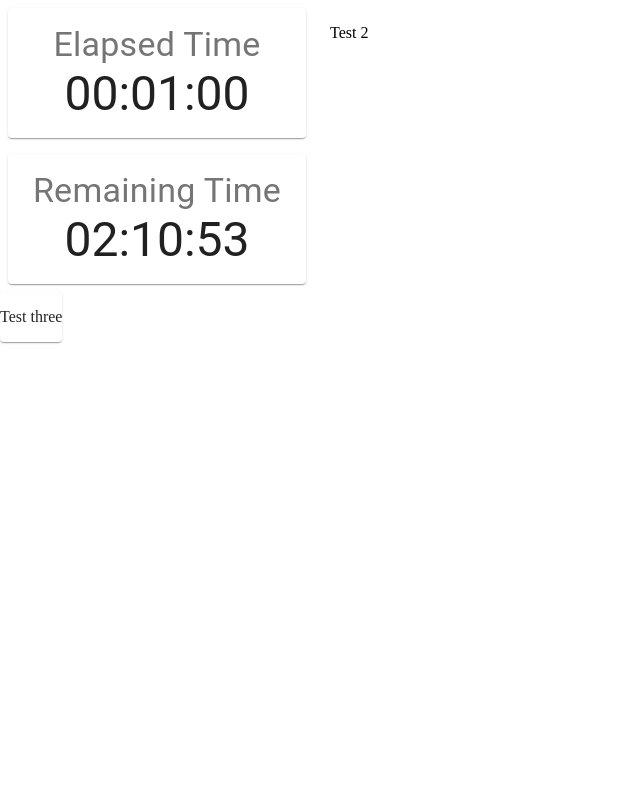
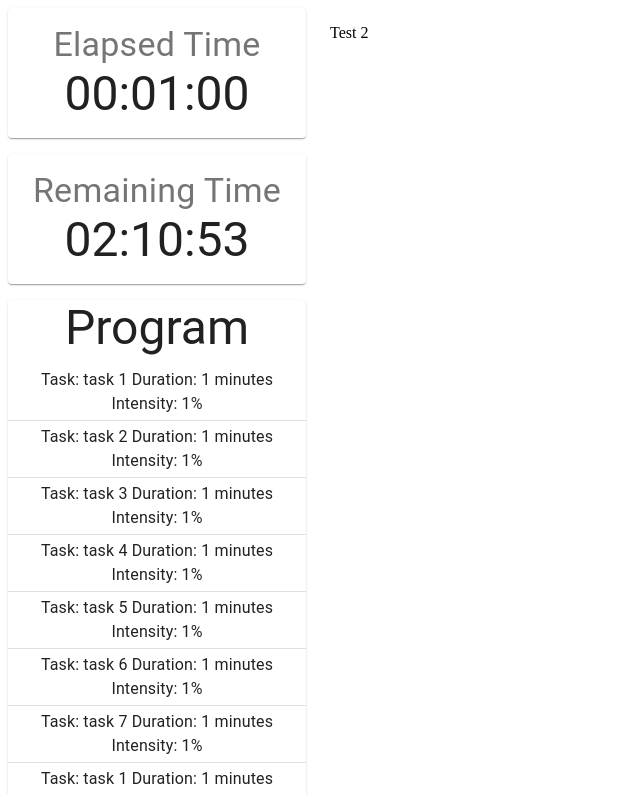
Before and after one commit to chrisco210/interval, a React (Create React App) app: page / in a window 1280 px wide. Shown: the top 794 px of the page, without its empty margins (0-640 px from the left). Built offline with nearby package versions, Linux system fonts and the light colour scheme.

Commit message:
Add sidebar

```diff
--- a/src/setupscreen/programselector/TaskItem.js
+++ b/src/setupscreen/programselector/TaskItem.js
@@ -2,6 +2,13 @@ import ListItemText from '@material-ui/core/ListItemText';
 
 export default function TaskItem(props) {
   return (
-      <ListItemText primary={`Task: ${props.task} Duration: ${props.duration} minutes Intensity: ${props.intensity}%`} />
+      <ListItemText
+        className={props.textClasses}
+        primary={
+        <span>
+          Task: {props.task} Duration: {props.duration}{' '}
+          minutes Intensity: {props.intensity}%
+        </span>
+      }/>
   );
 }
--- a/src/workoutscreen/ClockDisplay.js
+++ b/src/workoutscreen/ClockDisplay.js
@@ -15,6 +15,8 @@ const useStyles = makeStyles((theme) => ({
     color: theme.palette.text.secondary,
   }
 }));
+
+
 
 export default function ClockDisplay(props) {
   const classes = useStyles();
--- a/src/workoutscreen/WorkoutSidebar.js
+++ b/src/workoutscreen/WorkoutSidebar.js
@@ -3,13 +3,28 @@ import Grid from '@material-ui/core/Grid';
 import Paper from '@material-ui/core/Paper';
 import { makeStyles } from '@material-ui/core/styles';
 import ClockDisplay from './ClockDisplay'
+import { Divider, List, Typography } from '@material-ui/core';
+import TaskItem from '../setupscreen/programselector/TaskItem'
 
 const useStyles = makeStyles((theme) => ({
   fullHeight: {
     height: '100%',
-    maxHeight: '100%'
+    maxHeight: '100%',
+  },
+  itemtext: {
+    textAlign: 'center'
+  },
+  secondaryBg: {
+    backgroundColor: theme.palette.secondary,
+    color: theme.palette.secondary
+  },
+  scroll: {
+    position: 'relative',
+    overflow: 'auto',
   }
 }))
+
+
 
 export default function WorkoutSidebar(props) {
   const classes = useStyles();
@@ -23,10 +38,25 @@ export default function WorkoutSidebar(props) {
         <Grid item xs={12}>
           <ClockDisplay title="Remaining Time" elapsed={7853} />
         </Grid>
-
-        <Paper>
-          <p>Test three</p>
-        </Paper>
+        <Grid item xs={12}>
+          <Paper>
+            <Typography variant="h3" className={classes.itemtext}>
+            Program
+            </Typography>
+            <List component="nav" className={classes.scroll}>
+              {props.program.map((elt, index) => (
+                <div>
+                  <TaskItem
+                  textClasses={classes.itemtext}
+                  task={elt.task}
+                  duration={elt.duration}
+                  intensity={elt.intensity}/>
+                  <Divider />
+                </div>
+              ))}
+            </List>
+          </Paper>
+        </Grid>
       </Grid>
 
     </div>
--- a/src/workoutscreen/WorkoutView.js
+++ b/src/workoutscreen/WorkoutView.js
@@ -1,6 +1,31 @@
 import React from 'react'
 import Grid from '@material-ui/core/Grid';
 import WorkoutSidebar from './WorkoutSidebar'
+
+const TEMP_MOCK = [
+  {task: "task 1", duration: 1, intensity: 1},
+  {task: "task 2", duration: 1, intensity: 1},
+  {task: "task 3", duration: 1, intensity: 1},
+  {task: "task 4", duration: 1, intensity: 1},
+  {task: "task 5", duration: 1, intensity: 1},
+  {task: "task 6", duration: 1, intensity: 1},
+  {task: "task 7", duration: 1, intensity: 1},
+  {task: "task 1", duration: 1, intensity: 1},
+  {task: "task 2", duration: 1, intensity: 1},
+  {task: "task 3", duration: 1, intensity: 1},
+  {task: "task 4", duration: 1, intensity: 1},
+  {task: "task 5", duration: 1, intensity: 1},
+  {task: "task 6", duration: 1, intensity: 1},
+  {task: "task 7", duration: 1, intensity: 1},
+  {task: "task 1", duration: 1, intensity: 1},
+  {task: "task 2", duration: 1, intensity: 1},
+  {task: "task 3", duration: 1, intensity: 1},
+  {task: "task 4", duration: 1, intensity: 1},
+  {task: "task 5", duration: 1, intensity: 1},
+  {task: "task 6", duration: 1, intensity: 1},
+  {task: "task 7", duration: 1, intensity: 1},
+
+]
 
 class WorkoutView extends React.Component {
   render() {
@@ -8,7 +33,7 @@ class WorkoutView extends React.Component {
       <div>
         <Grid container spacing={3}>
           <Grid item xs={12} md={3}>
-            <WorkoutSidebar />
+            <WorkoutSidebar program={TEMP_MOCK}/>
           </Grid>
           <Grid item xs={12} md={9}>
             <p>Test 2</p>
```
Also changed, not shown: 1 other file (tests, documents, lock files or other folders).
